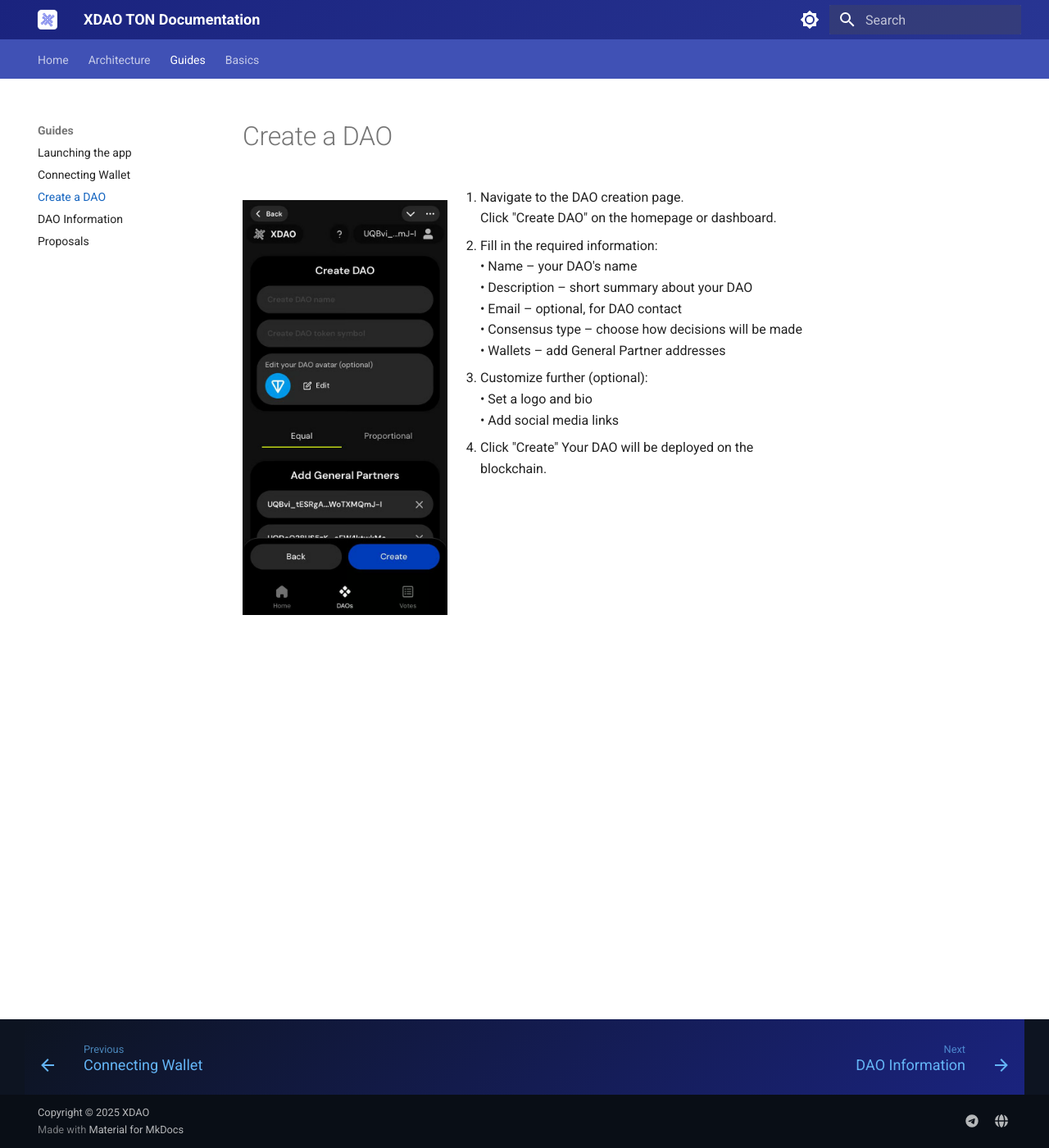
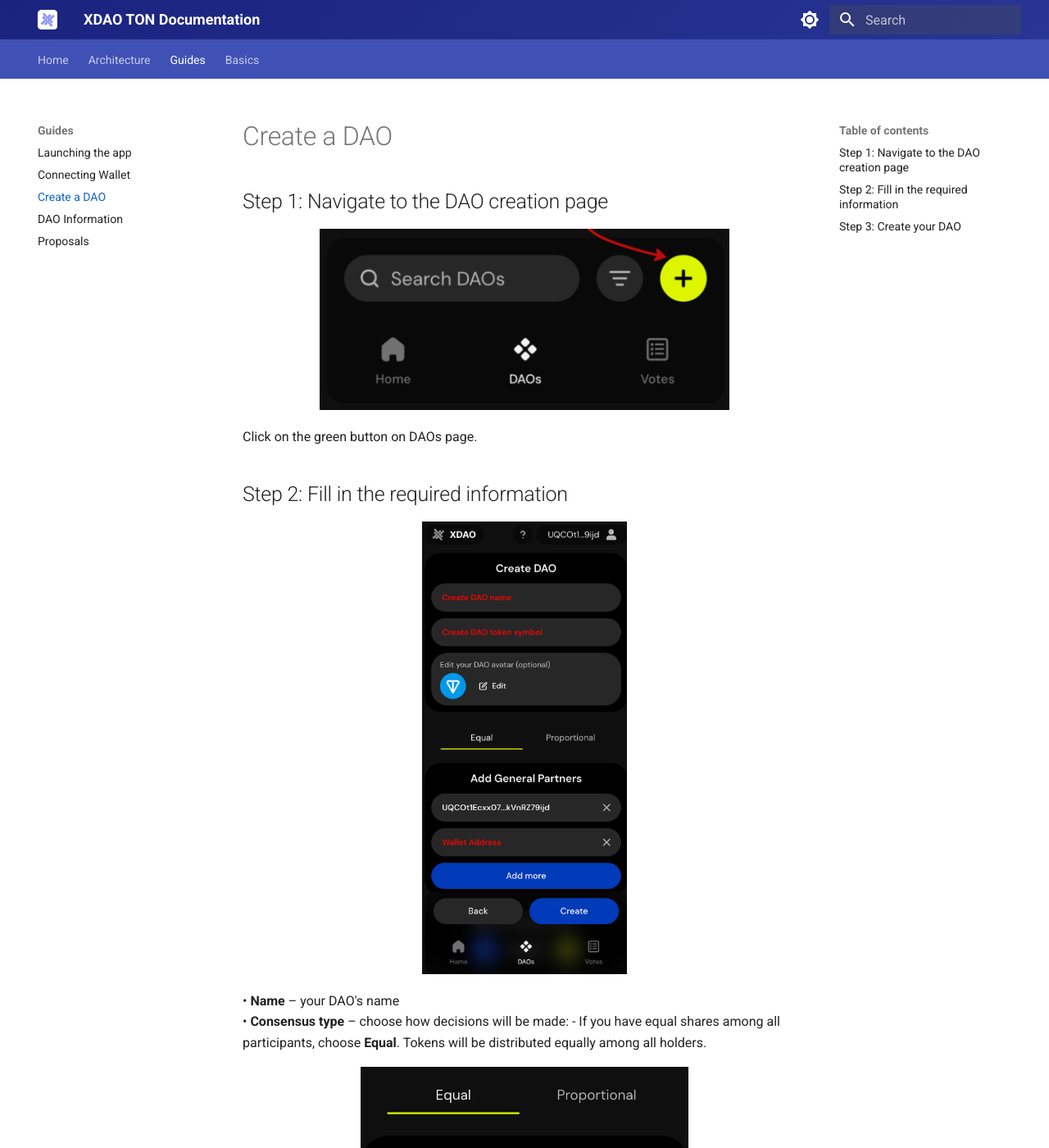
Before and after one commit to davidosick/xdao-books, an MkDocs documentation site: the page built from docs/guides-for-gt/create-a-dao.md, in a window 1280 px wide and 1400 px high. Shown: the whole window at 82% size. Built offline with MkDocs 1.6.1 and Material for MkDocs 9.7.7, drawn with Linux system fonts in a browser that asks for light colours; some of the changed text lies outside the part shown.

Commit message:
fix: create dao info

```diff
--- a/docs/guides-for-gt/create-a-dao.md
+++ b/docs/guides-for-gt/create-a-dao.md
@@ -1,16 +1,33 @@
 # Create a DAO
 
-<figure style="float: left; margin-right: 20px; max-width: 250px;"><img src="/xdao-books/assets/images/createDao.jpg" alt="" style="width: 100%; height: auto;"></figure>
+## Step 1: Navigate to the DAO creation page
 
-1. Navigate to the DAO creation page.
-   Click "Create DAO" on the homepage or dashboard.
-2. Fill in the required information:
-   • Name – your DAO's name
-   • Description – short summary about your DAO
-   • Email – optional, for DAO contact
-   • Consensus type – choose how decisions will be made
-   • Wallets – add General Partner addresses
-3. Customize further (optional):
-   • Set a logo and bio
-   • Add social media links
-4. Click "Create" Your DAO will be deployed on the blockchain.
+<figure style="margin-bottom: 20px; max-width: 500px;"><img src="/xdao-books/assets/images/createDaoButton.png" alt="Navigate to DAO creation page" style="width: 100%; height: auto;"></figure>
+
+Click on the green button on DAOs page.
+
+## Step 2: Fill in the required information
+
+<figure style="margin-bottom: 20px; max-width: 250px;"><img src="/xdao-books/assets/images/createDao.png" alt="Fill in DAO information" style="width: 100%; height: auto;"></figure>
+
+• **Name** – your DAO's name
+• **Consensus type** – choose how decisions will be made:
+  - If you have equal shares among all participants, choose **Equal**. Tokens will be distributed equally among all holders.
+
+  <figure style="margin-bottom: 20px; max-width: 400px;"><img src="/xdao-books/assets/images/consensusEqual.png" alt="Equal consensus type" style="width: 100%; height: auto;"></figure>
+
+  - If shares differ among participants, choose **Proportional**. You'll need to allocate corresponding token shares to each participant.
+
+  <figure style="margin-bottom: 20px; max-width: 400px;"><img src="/xdao-books/assets/images/consensusProportional.png" alt="Proportional consensus type" style="width: 100%; height: auto;"></figure>
+
+• **Wallets** – add General Partner addresses
+• **Avatar** – optionally, you can change your future DAO avatar
+
+## Step 3: Create your DAO
+
+<figure style="margin-bottom: 20px; max-width: 500px;"><img src="/xdao-books/assets/images/finallyCreateDao.png" alt="Create DAO" style="width: 100%; height: auto;"></figure>
+
+Click "Create". Your DAO will be deployed on the blockchain.
+
+**Important note:** Your DAO will be in Pending state until it's fully processed within the blockchain. After complete validation of the DAO creation transaction, you'll be able to fully interact with it.
+<figure style="margin-bottom: 20px; max-width: 500px;"><img src="/xdao-books/assets/images/pendingDao.png" alt="Create DAO" style="width: 100%; height: auto;"></figure>
```
Also changed, not shown: docs/assets/images/consensusEqual.png (added), docs/assets/images/consensusProportional.png (added), docs/assets/images/createDao.jpg (deleted), docs/assets/images/createDao.png (added), docs/assets/images/createDaoButton.png (added), docs/assets/images/finallyCreateDao.png (added), docs/assets/images/pendingDao.png (added).
